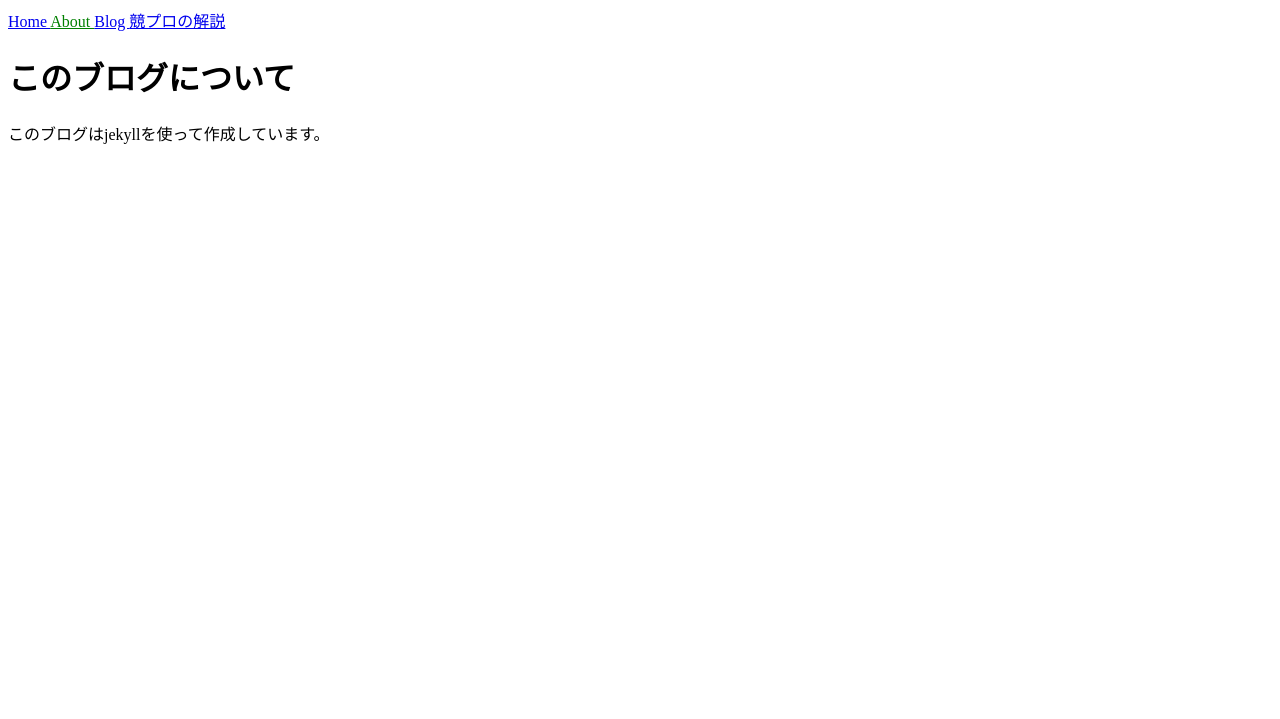
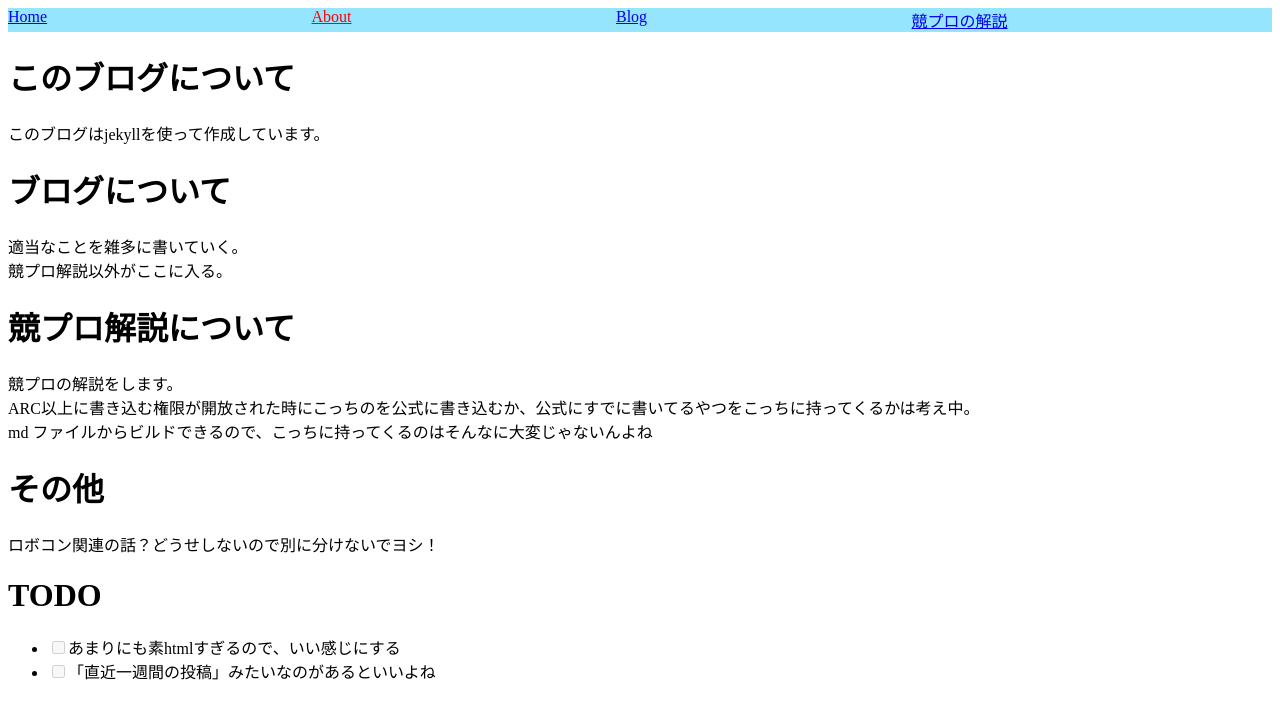
Before and after one commit to Carpenters-Cat/carpenters-cat.github.io, a Jekyll site: the page built from about.md, in a window 1280 px wide. Shown: the top 719 px of the page. Built offline with Jekyll 4.4.1, drawn with Linux system fonts in a browser that asks for light colours.

Commit message:
メインリンクに背景色を追加

```diff
--- a/_includes/navigation.html
+++ b/_includes/navigation.html
@@ -1,7 +1,9 @@
-<nav>
+<nav class="menu">
     {% for item in site.data.navigation %}
-    <a href="{{ item.link }}" {% if page.url == item.link %}class="current" {% endif %}>
+    <div class="main-link">
+        <a href="{{ item.link }}" {% if page.url == item.link %}class="current" {% endif %}>
         {{ item.name }}
     </a>
+    </div>
     {% endfor %}
 </nav>
--- a/_sass/main.scss
+++ b/_sass/main.scss
@@ -1,3 +1,10 @@
 .current {
-    color: green;
+    color: red;
 }
+.menu {
+    background-color: #96e5ff;
+    display: flex;
+}
+.main-link {
+    flex: auto;
+}
--- a/about.md
+++ b/about.md
@@ -6,3 +6,19 @@ title: About
 # このブログについて
 
 このブログはjekyllを使って作成しています。
+
+# ブログについて
+適当なことを雑多に書いていく。\
+競プロ解説以外がここに入る。
+
+# 競プロ解説について
+競プロの解説をします。\
+ARC以上に書き込む権限が開放された時にこっちのを公式に書き込むか、公式にすでに書いてるやつをこっちに持ってくるかは考え中。\
+md ファイルからビルドできるので、こっちに持ってくるのはそんなに大変じゃないんよね
+
+# その他
+ロボコン関連の話？どうせしないので別に分けないでヨシ！
+
+# TODO
+* [ ] あまりにも素htmlすぎるので、いい感じにする
+* [ ] 「直近一週間の投稿」みたいなのがあるといいよね
```
Also changed, not shown: _posts/2023-11-12-ちょっと変えたよ.md (added, +8 -0 lines), 12 other files.
